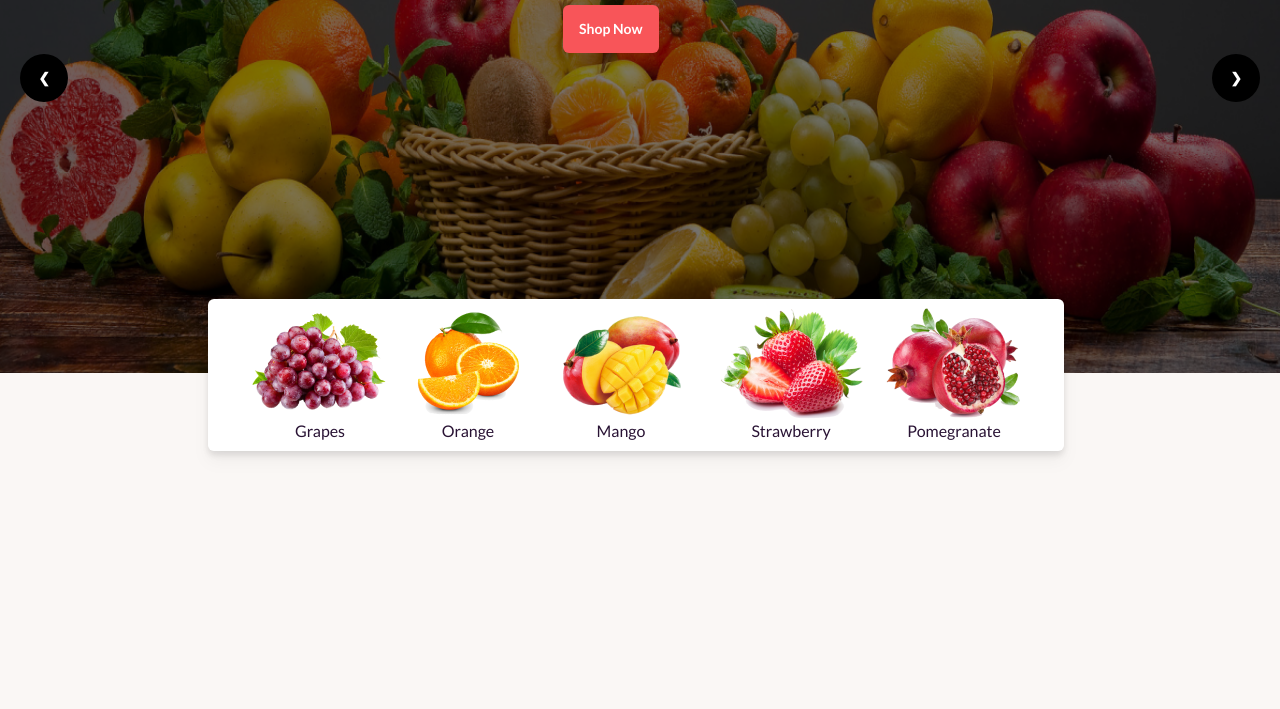
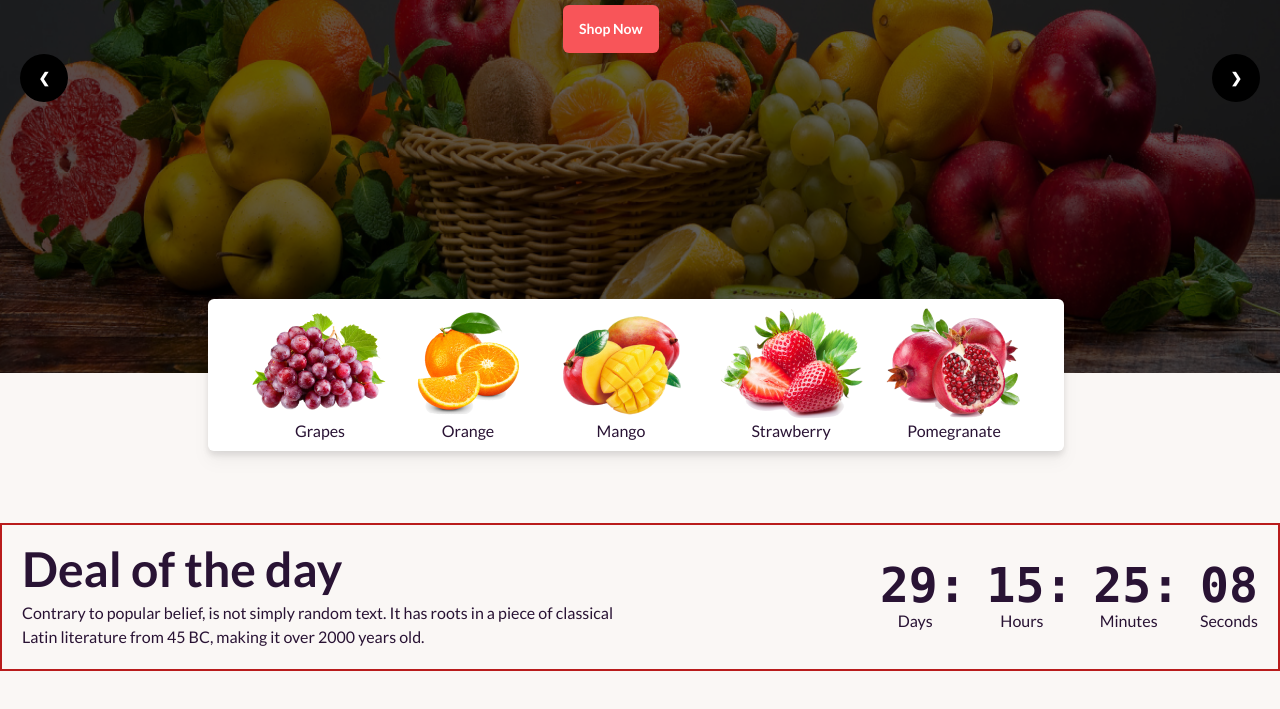
Before and after one commit to Fariha1865/Fruit-Fiesta, a plain HTML site: page index.html in a window 1280 px wide. Shown: the part 373-1082 px from the top of the page. Before the commit the page ends 824 px from the top, so only its background shows below. Drawn offline with nearby package versions, Linux system fonts and the light colour scheme; grey boxes are pictures that could not be loaded.

Commit message:
deal of the day timer section added

```diff
--- a/index.html
+++ b/index.html
@@ -95,7 +95,7 @@
 
                   <img src="./images/banner1.png" class="w-full " />
                   <!-- div for overlay -->
-                  <div class="absolute inset-0 bg-black opacity-50"></div>
+                  <div class="absolute inset-0 bg-black opacity-60"></div>
                   <!-- contents top of slider -->
                   <div class="absolute  text-white ml-[23%] mt-[16%] md:ml-[28%] md:mt-[11%] lg:ml-[35%] lg:mt-[8%] flex flex-col justify-center items-center">
                     <h1 class="font-extrabold text-xl md:text-4xl text-center mb-2">Exotic tastes at your<br> doorstep</h1>
@@ -182,6 +182,47 @@
 
             </div>
         </section>
+
+        <!-- Deal of the Day section -->
+        <section class="max-w-screen-xl lg:mx-auto  mx-10 my-10  lg:my-36 border-2 border-solid border-red-700">
+              <!-- top part -->
+              <div class="flex flex-col text-center lg:text-left lg:flex-row justify-between items-center p-5">
+                <!-- left -->
+                <div class="flex-1">
+                  <h1 class="font-extrabold text-5xl">Deal of the day</h1>
+                  <p class="mt-2 font-medium">Contrary to popular belief, is not simply random text. It has roots in a piece of classical Latin literature from 45 BC, making it over 2000 years old.</p>
+                </div>
+                <!-- Right -->
+                <div class="mt-10 lg:mt-0 flex-1">
+                  <div class="grid grid-flow-col justify-end gap-5 text-center auto-cols-max">
+                    <div class="flex flex-col text-center">
+                      <span class="countdown font-mono text-5xl font-extrabold">
+                        <span style="--value:29; "></span>:
+                      </span>
+                      <p class="mr-4">Days</p>
+                    </div>
+                    <div class="flex flex-col">
+                      <span class="countdown font-mono text-5xl font-extrabold">
+                        <span style="--value:15;" ></span>:
+                      </span>
+                      <p class="mr-4">Hours</p>
+                    </div>
+                    <div class="flex flex-col">
+                      <span class="countdown font-mono text-5xl font-extrabold">
+                        <span style="--value:25;" ></span>:
+                      </span>
+                      <p class="mr-4">Minutes</p>
+                    </div>
+                    <div class="flex flex-col justify-center">
+                      <span class="countdown font-mono text-5xl font-extrabold">
+                        <span style="--value:08;" ></span>
+                      </span>
+                      Seconds
+                    </div>
+                  </div>
+                </div>
+              </div>
+        </section>
     </header>
 </body>
 
```
